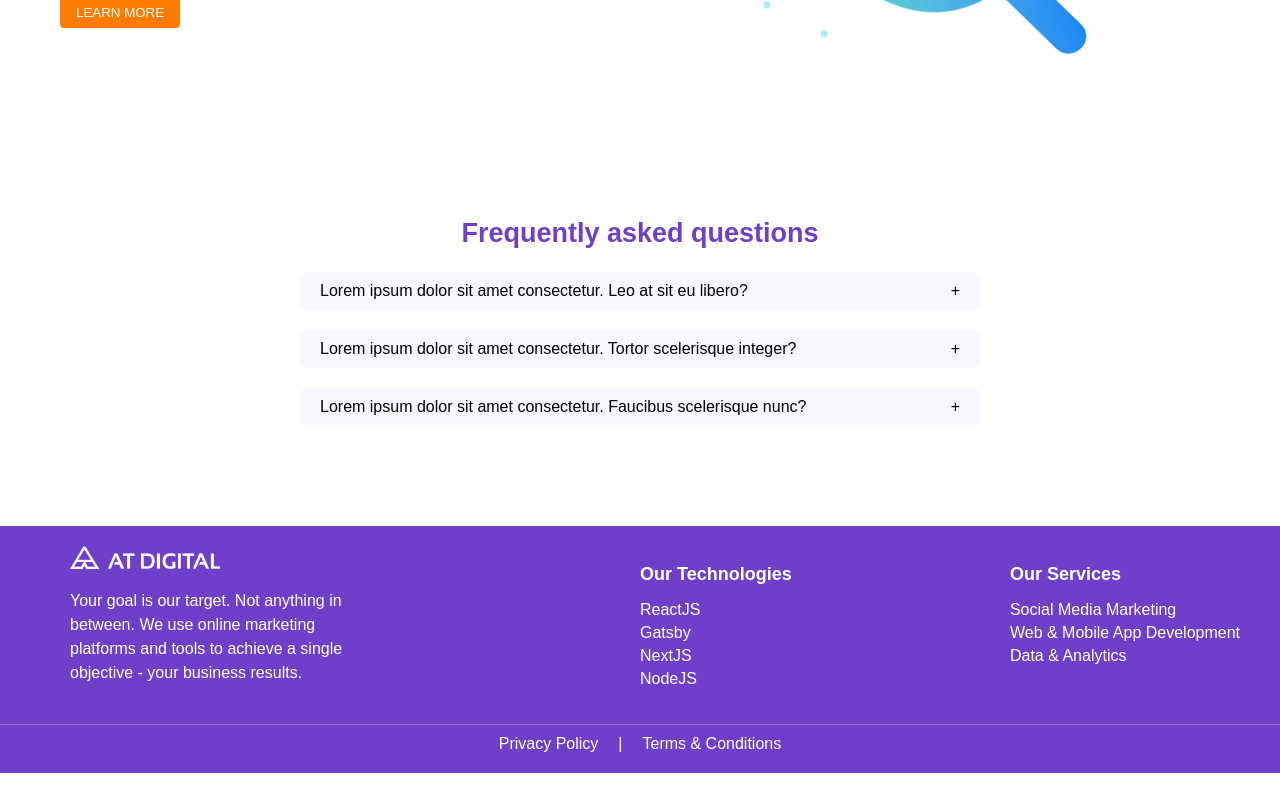
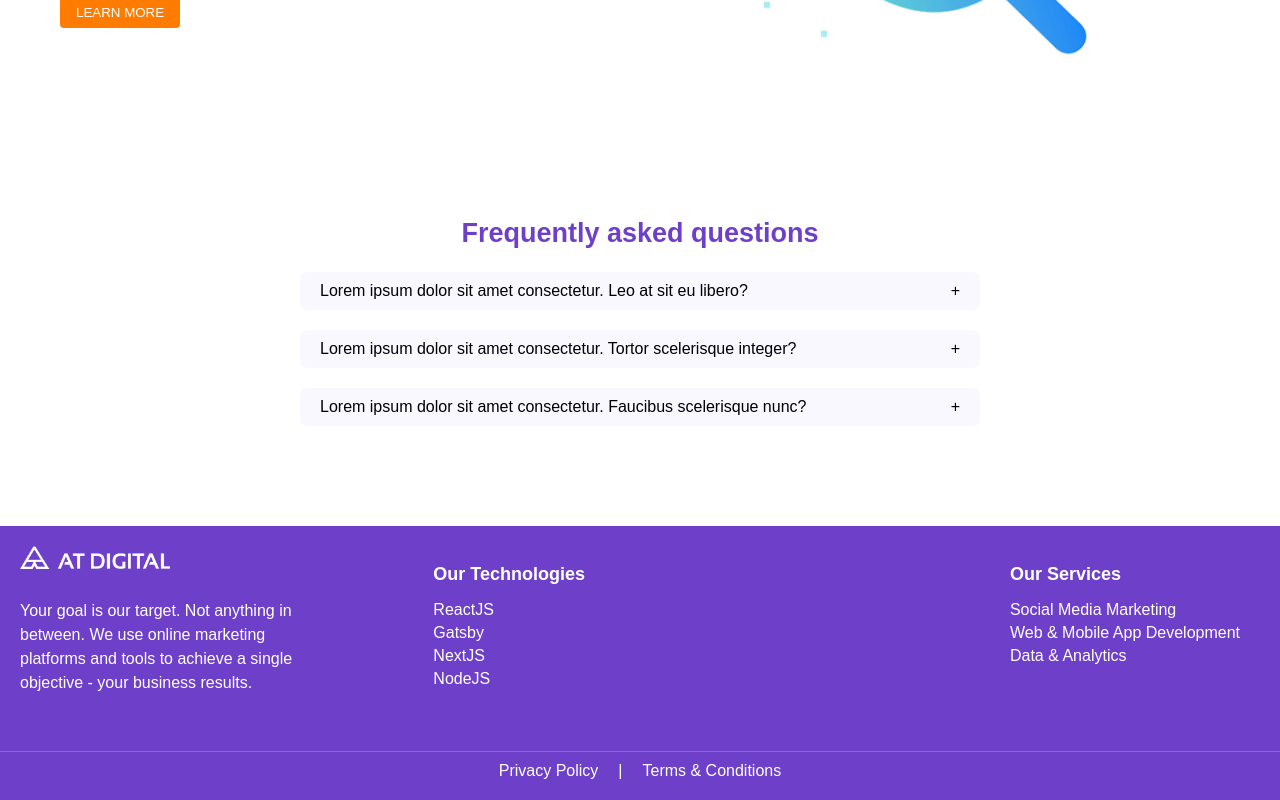
Before and after one commit to Ruma1013/AT-Digital, a React (Create React App) app in the folder frontend/: page / in a window 1280 px wide. Shown: the part 1624-2424 px from the top of the page. Before the commit the page ends 2397 px from the top, so only its background shows below. Built offline with nearby package versions, Linux system fonts and the light colour scheme.

Commit message:
Responsive web design

```diff
--- a/frontend/src/Components/FAQ/FAQ.css
+++ b/frontend/src/Components/FAQ/FAQ.css
@@ -69,7 +69,7 @@
   .faq-item {
     margin-left: 20px;
     margin-right: 20px;
-    padding: 10px;
+    padding: auto;
   }
 
   .faq-question {
--- /dev/null
+++ b/frontend/src/Components/Footer/Footer.css
@@ -0,0 +1,116 @@
+.footer {
+    background-color: #6E40C9;
+    color: white;
+    padding: 20px 0;
+    font-family: Arial, sans-serif;
+  }
+
+  .container {
+    display: flex;
+    flex-direction: row;
+    justify-content: space-between;
+    align-items: flex-start;
+    padding: 0 20px;
+    flex-wrap: wrap;
+  }
+
+  .logoSection {
+    flex: 1;
+    margin-bottom: 20px;
+  }
+
+  .logo {
+    width: 150px;
+    height: auto;
+    margin-bottom: 10px;
+  }
+
+  .text {
+    max-width: 300px;
+    line-height: 1.5;
+  }
+
+  .linksSection {
+    display: flex;
+    flex-direction: row;
+    justify-content: space-between;
+    flex-wrap: wrap;
+    flex: 2;
+  }
+
+  .column {
+    margin-right: 20px;
+    margin-bottom: 20px;
+  }
+
+  .columnTitle {
+    font-size: 18px;
+    margin-bottom: 10px;
+  }
+
+  .list {
+    list-style-type: none;
+    padding: 0;
+  }
+
+  .listItem {
+    margin-bottom: 5px;
+  }
+
+  .footerBottom {
+    display: flex;
+    justify-content: center;
+    margin-top: 20px;
+    border-top: 1px solid rgba(255, 255, 255, 0.2);
+    padding-top: 10px;
+  }
+
+  .link {
+    color: white;
+    text-decoration: none;
+    margin: 0 10px;
+  }
+
+  .divider {
+    margin: 0 10px;
+  }
+
+  @media (max-width: 768px) {
+    .container {
+      flex-direction: column;
+      align-items: left;
+    }
+    .logoSection {
+      text-align: left;
+    }
+    .linksSection {
+      flex-direction: column;
+      align-items: left;
+    }
+    .column {
+      margin-right: 0;
+      text-align: left;
+    }
+  }
+
+  @media (max-width: 480px) {
+    .text {
+      font-size: 14px;
+    }
+    .columnTitle {
+      font-size: 16px;
+    }
+    .listItem {
+      font-size: 14px;
+    }
+    .footerBottom {
+      flex-direction: column;
+      align-items: center;
+    }
+    .link {
+      margin: 5px 0;
+    }
+    .divider {
+      display: none;
+    }
+  }
--- a/frontend/src/Components/Footer/Footer.jsx
+++ b/frontend/src/Components/Footer/Footer.jsx
@@ -1,109 +1,44 @@
 import React from 'react';
+import './Footer.css'; // Import the CSS file
 import logo from '../Assets/White Logo.png';
 
 const Footer = () => {
   return (
-    <footer style={styles.footer}>
-      <div style={styles.container}>
-        <div style={styles.logoSection}>
-          <img src={logo} alt="AT Digital Logo" style={styles.logo}/>
-          <p style={styles.text}>
+    <footer className="footer">
+      <div className="container">
+        <div className="logoSection">
+          <img src={logo} alt="AT Digital Logo" className="logo"/>
+          <p className="text">
             Your goal is our target. Not anything in between. We use online marketing platforms and tools to achieve a single objective - your business results.
           </p>
         </div>
-        <div style={styles.linksSection}>
-          <div style={styles.column}>
-            <h3 style={styles.columnTitle}>Our Technologies</h3>
-            <ul style={styles.list}>
-              <li style={styles.listItem}>ReactJS</li>
-              <li style={styles.listItem}>Gatsby</li>
-              <li style={styles.listItem}>NextJS</li>
-              <li style={styles.listItem}>NodeJS</li>
+        <div className="linksSection">
+          <div className="column">
+            <h3 className="columnTitle">Our Technologies</h3>
+            <ul className="list">
+              <li className="listItem">ReactJS</li>
+              <li className="listItem">Gatsby</li>
+              <li className="listItem">NextJS</li>
+              <li className="listItem">NodeJS</li>
             </ul>
           </div>
-          <div style={styles.column}>
-            <h3 style={styles.columnTitle}>Our Services</h3>
-            <ul style={styles.list}>
-              <li style={styles.listItem}>Social Media Marketing</li>
-              <li style={styles.listItem}>Web & Mobile App Development</li>
-              <li style={styles.listItem}>Data & Analytics</li>
+          <div className="column">
+            <h3 className="columnTitle">Our Services</h3>
+            <ul className="list">
+              <li className="listItem">Social Media Marketing</li>
+              <li className="listItem">Web & Mobile App Development</li>
+              <li className="listItem">Data & Analytics</li>
             </ul>
           </div>
         </div>
       </div>
-      <div style={styles.footerBottom}>
-        <a href="/privacy-policy" style={styles.link}>Privacy Policy</a>
-        <span style={styles.divider}>|</span>
-        <a href="/terms-conditions" style={styles.link}>Terms & Conditions</a>
+      <div className="footerBottom">
+        <a href="/privacy-policy" className="link">Privacy Policy</a>
+        <span className="divider">|</span>
+        <a href="/terms-conditions" className="link">Terms & Conditions</a>
       </div>
     </footer>
   );
 };
 
-const styles = {
-  footer: {
-    backgroundColor: '#6E40C9', // Purple background color
-    color: 'white',
-    padding: '20px 0',
-    fontFamily: 'Arial, sans-serif',
-  },
-  container: {
-    display: 'flex',
-    justifyContent: 'space-between',
-    alignItems: 'flex-start',
-    padding: '0 20px',
-  },
-  logoSection: {
-    flex: 1,
-  },
-  logo: {
-    width: '150px',
-    height: 'auto',
-    marginLeft: '50px',
-  },
-  title: {
-    fontSize: '24px',
-    margin: '10px 0',
-  },
-  text: {
-    maxWidth: '300px',
-    lineHeight: '1.5',
-    marginLeft: '50px',
-  },
-  linksSection: {
-    display: 'flex',
-    flex: 1,
-    justifyContent: 'space-between',
-  },
-  column: {
-    marginRight: '20px',
-  },
-  columnTitle: {
-    fontSize: '18px',
-    marginBottom: '10px',
-  },
-  list: {
-    listStyleType: 'none',
-    padding: 0,
-  },
-  listItem: {
-    marginBottom: '5px',
-  },
-  footerBottom: {
-    display: 'flex',
-    justifyContent: 'center',
-    marginTop: '20px',
-    borderTop: '1px solid rgba(255, 255, 255, 0.2)',
-    paddingTop: '10px',
-  },
-  link: {
-    color: 'white',
-    textDecoration: 'none',
-    margin: '0 10px',
-  },
-  divider: {
-    margin: '0 10px',
-  },
-};
-
 export default Footer;
```
